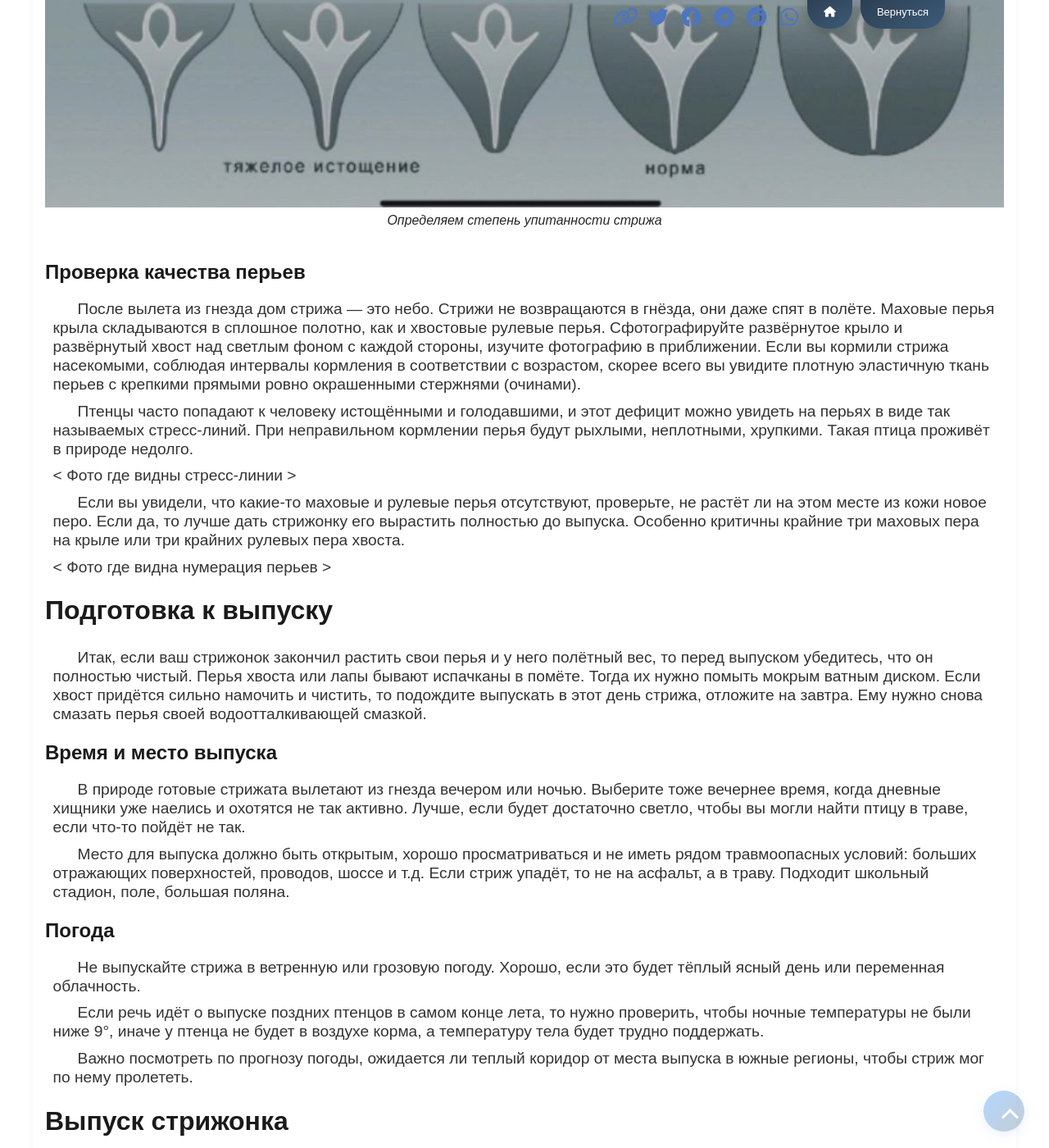
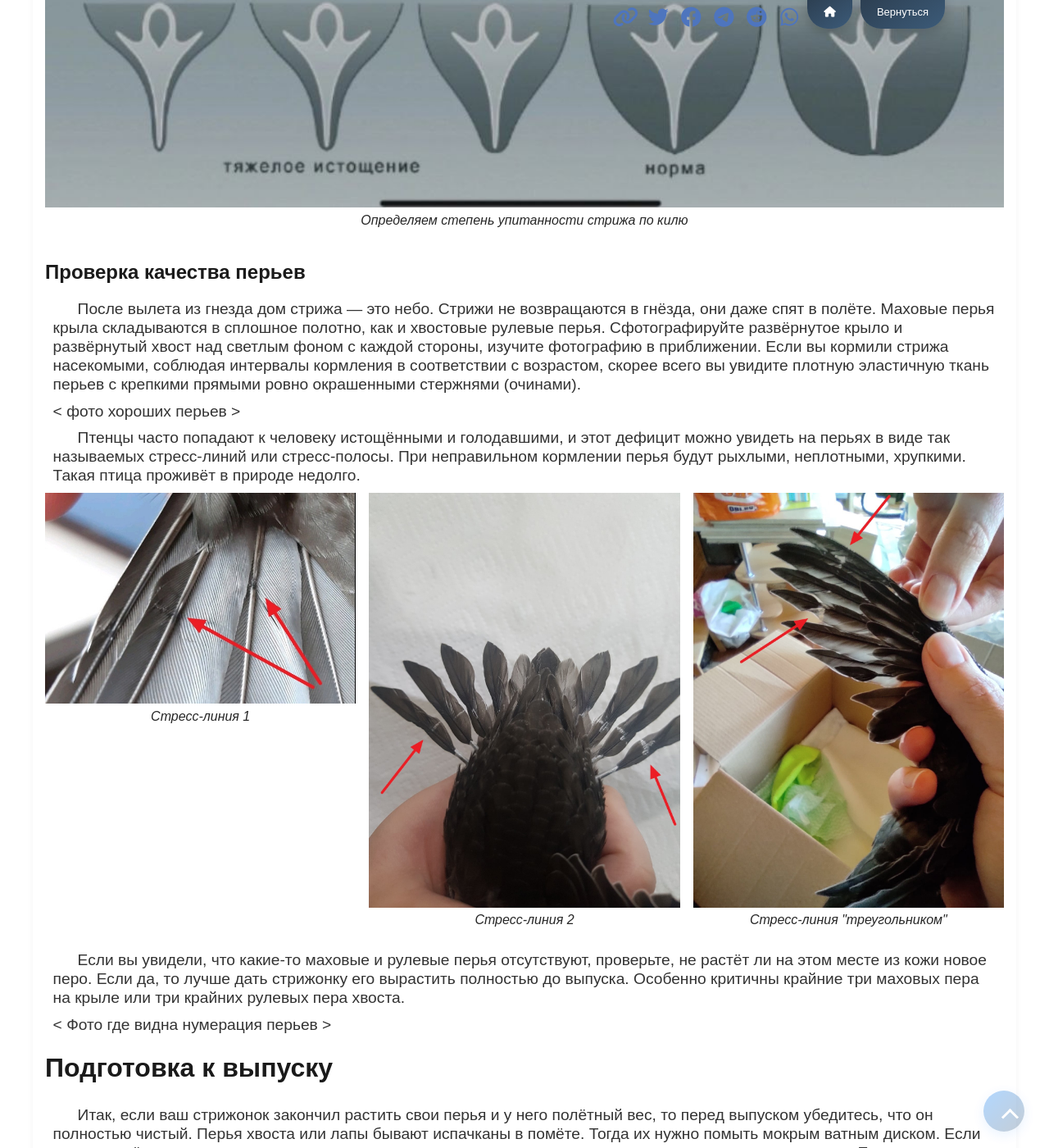
Before and after one commit to loodus-wiki/apus-apus, a Jekyll site: the page built from docs/ru/back-to-nature.md, in a window 1280 px wide and 1400 px high, scrolled down 2873 px. Shown: the whole window at 82% size. Built offline with Jekyll 4.4.1, drawn with Linux system fonts in a browser that asks for light colours.

```diff
--- a/docs/ru/back-to-nature.md
+++ b/docs/ru/back-to-nature.md
@@ -30,6 +30,7 @@ is_home: false
 
 **Частая ошибка волонтёров — не заметить, что рост перьев ещё продолжается.**
 
+
 Чтобы проверить отсутствие трубочек, нужно намочить водой кроющие перья над маховыми перьями и увидеть то место на теле птицы, откуда они растут. Кроющие перья промокают не сразу и их придется намочить несколько раз.
 
 
@@ -61,7 +62,7 @@ is_home: false
 <div class="image-gallery">
 <figure>
     <img  data-fancybox="my-gallery"  src="../assets/images/swift_chest.jpg" frameborder="0">
-    <figcaption>Определяем степень упитанности стрижа</figcaption>
+    <figcaption>Определяем степень упитанности стрижа по килю</figcaption>
 </figure>
 </div>
 
@@ -69,9 +70,28 @@ is_home: false
 
 После вылета из гнезда дом стрижа — это небо. Стрижи не возвращаются в гнёзда, они даже спят в полёте. Маховые перья крыла складываются в сплошное полотно, как и хвостовые рулевые перья. Сфотографируйте развёрнутое крыло и развёрнутый хвост над светлым фоном с каждой стороны, изучите фотографию в приближении. Если вы кормили стрижа насекомыми, соблюдая интервалы кормления в соответствии с возрастом, скорее всего вы увидите плотную эластичную ткань перьев с крепкими прямыми ровно окрашенными стержнями (очинами).
 
-Птенцы часто попадают к человеку истощёнными и голодавшими, и этот дефицит можно увидеть на перьях в виде так называемых стресс-линий. При неправильном кормлении перья будут рыхлыми, неплотными, хрупкими. Такая птица проживёт в природе недолго.
+< фото хороших перьев >
 
-< Фото где видны стресс-линии >
+Птенцы часто попадают к человеку истощёнными и голодавшими, и этот дефицит можно увидеть на перьях в виде так называемых стресс-линий или стресс-полосы. При неправильном кормлении перья будут рыхлыми, неплотными, хрупкими. Такая птица проживёт в природе недолго.
+
+<div class="image-gallery">
+
+<figure>
+    <img  data-fancybox="my-gallery"  src="../assets/images/feather-stress-line.jpg" frameborder="0">
+    <figcaption>Стресс-линия 1</figcaption>
+</figure>
+
+<figure>
+    <img  data-fancybox="my-gallery"  src="../assets/images/feather-stress-line1.jpg" frameborder="0">
+    <figcaption>Стресс-линия 2</figcaption>
+</figure>
+
+<figure>
+    <img  data-fancybox="my-gallery"  src="../assets/images/feather-stress-line2.jpg" frameborder="0">
+    <figcaption>Стресс-линия "треугольником"</figcaption>
+</figure>
+</div>
+
 
 Если вы увидели, что какие-то маховые и рулевые перья отсутствуют, проверьте, не растёт ли на этом месте из кожи новое перо. Если да, то лучше дать стрижонку его вырастить полностью до выпуска. Особенно критичны крайние три маховых пера на крыле или три крайних рулевых пера хвоста.
 
```
Also changed, not shown: docs/est/feeding-swift.md (+8 -0 lines), docs/ru/feeding-swift.md (+6 -0 lines), docs/assets/images/beak_infection.jpg (added), docs/assets/images/chicks-grab-fingers.jpg (added), docs/assets/images/feather-stress-line.jpg (added), docs/assets/images/feather-stress-line1.jpg (added), docs/assets/images/feather-stress-line2.jpg (added).
